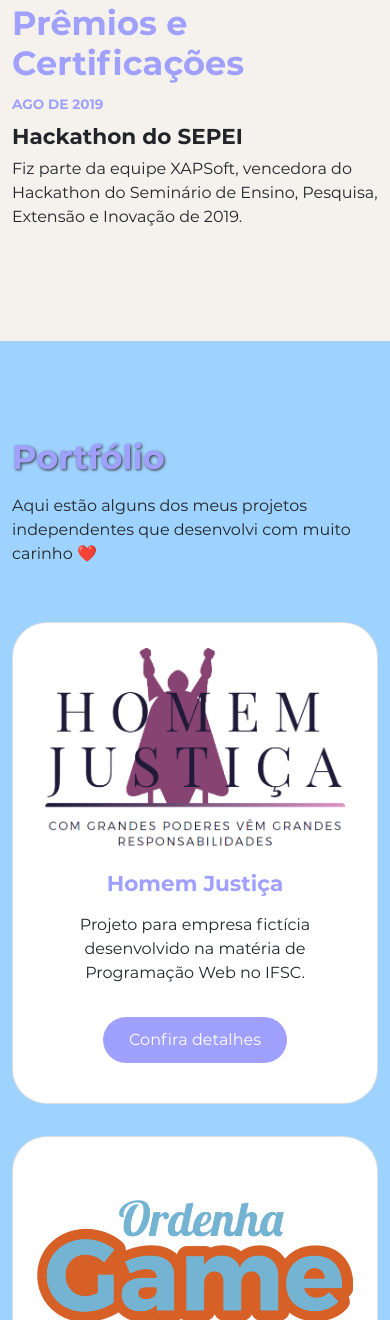
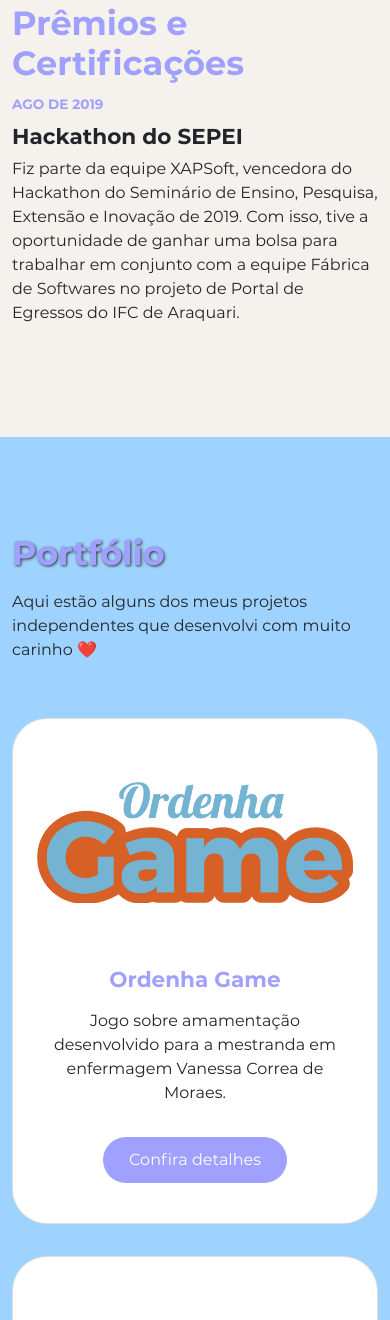
Before and after one commit to letyrsl/ccuffs-site, a plain HTML site: page index.html in a window 390 px wide. Shown: the part 2278-3598 px from the top of the page. Drawn offline with nearby package versions, Linux system fonts and the light colour scheme.

Commit message:
Ajustes conteúdo

```diff
--- a/index.html
+++ b/index.html
@@ -148,7 +148,7 @@
 									<ul class="p-0">
 										<span class="years">AGO DE 2019</span>
 										<h4 class="title pt-2">Hackathon do SEPEI</h4>
-										<span class="instituition">Fiz parte da equipe XAPSoft, vencedora do Hackathon do Seminário de Ensino, Pesquisa, Extensão e Inovação de 2019.</span>
+										<span class="instituition">Fiz parte da equipe XAPSoft, vencedora do Hackathon do Seminário de Ensino, Pesquisa, Extensão e Inovação de 2019. Com isso, tive a oportunidade de ganhar uma bolsa para trabalhar em conjunto com a equipe Fábrica de Softwares no projeto de Portal de Egressos do IFC de Araquari.</span>
 									</ul>
 								</div>
 							</div>
@@ -161,7 +161,7 @@
 							<h3 class="title-purple pb-2">Portfólio</h3>
 							<p class="pb-4">Aqui estão alguns dos meus projetos independentes que desenvolvi com muito carinho ❤️</p>
 
-							<div class="col-sm-12 col-md-6 col-lg-4">
+							<!-- <div class="col-sm-12 col-md-6 col-lg-4">
 								<div class="card p-4 my-3">
 									<img src="imgs/homem-justica/logo.png" alt="Projeto Homem Justiça" class="card-img-top">
 									<div class="card-body text-center">
@@ -170,7 +170,7 @@
 										<a href="javascript:;" class="btn btn-card mt-3" data-bs-toggle="modal" data-bs-target="#modalProg">Confira detalhes</a>
 									</div>
 								</div>
-							</div>
+							</div> -->
 							<div class="col-sm-12 col-md-6 col-lg-4">
 								<div class="card p-4 my-3">
 									<img src="imgs/ordenha-game/logo.png" alt="Projeto Ordenha Game" class="card-img-top">
```
